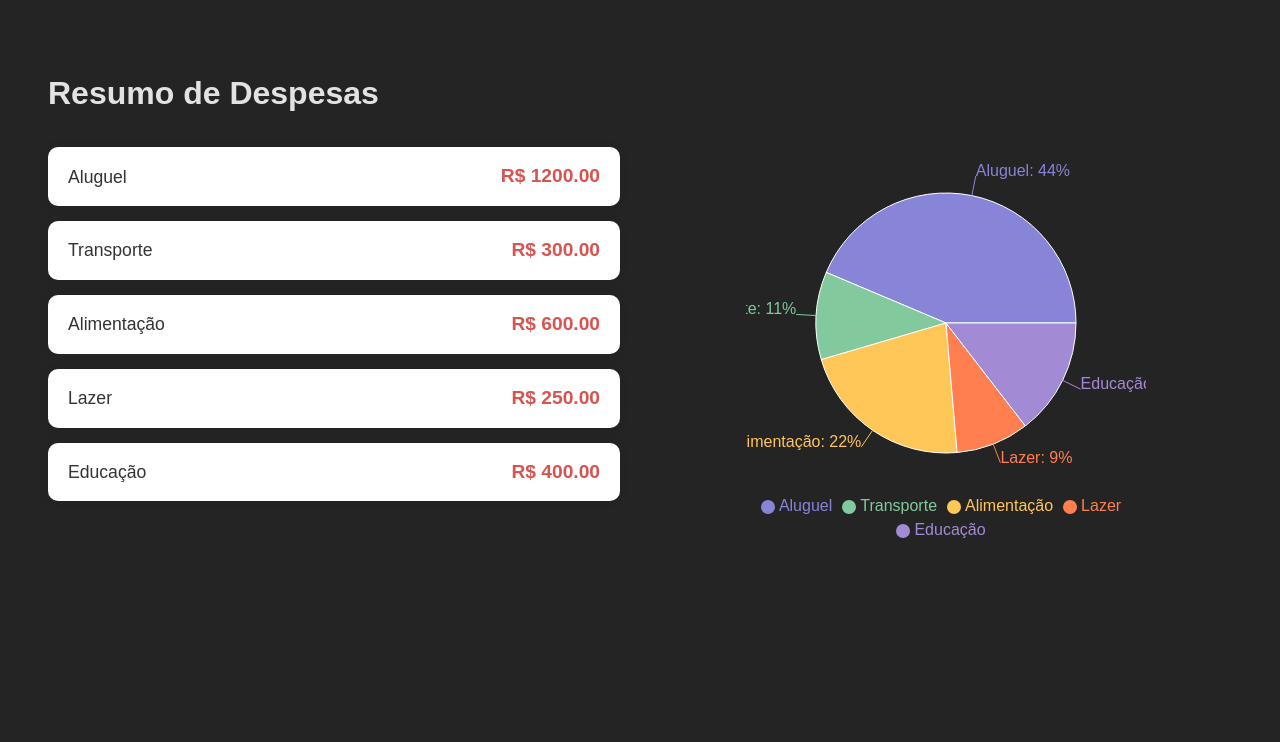
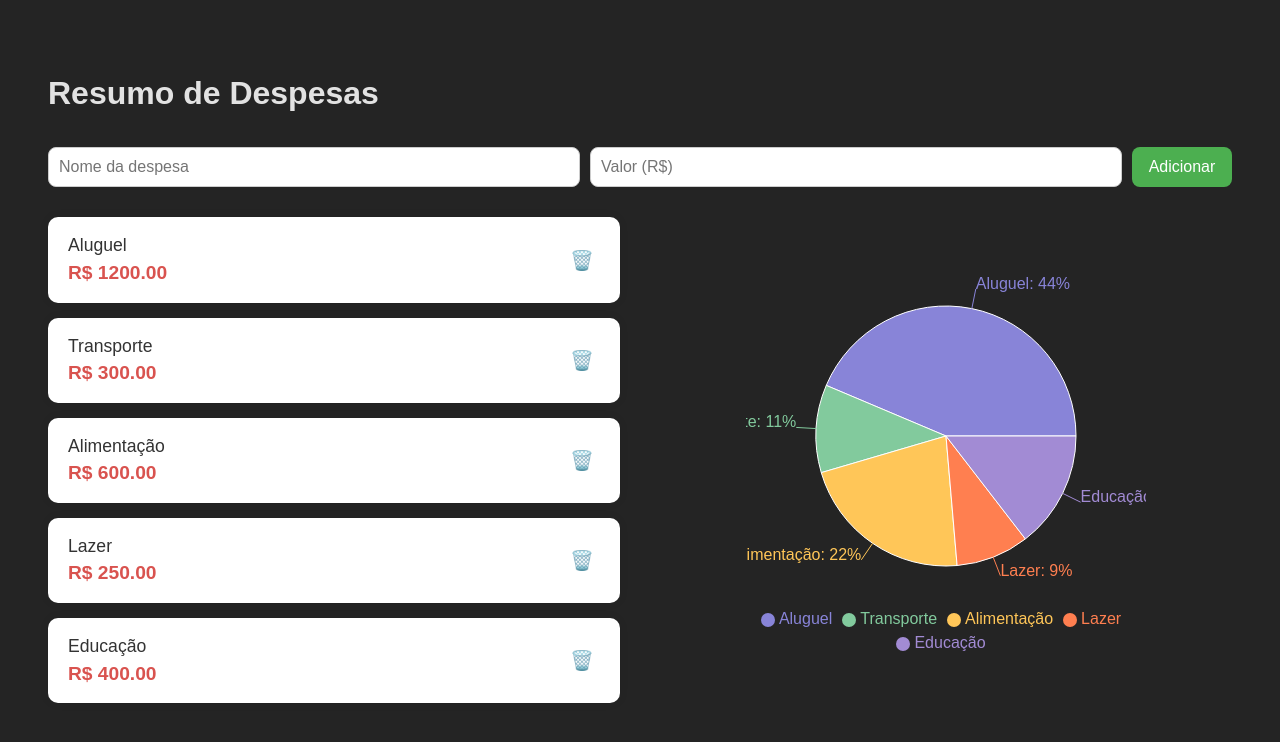
Before and after one commit to szrayane/PI-student-finance, a React (Vite) app in the folder front-end/: page /Despesas in a window 1280 px wide. Shown: the top 742 px of the page. Built offline with nearby package versions, Linux system fonts and the light colour scheme.

Commit message:
criando a funcionalidade de adicionar e remover novas despesas

```diff
--- a/front-end/src/pages/Despesas.css
+++ b/front-end/src/pages/Despesas.css
@@ -52,3 +52,54 @@
   justify-content: center;
   align-items: center;
 }
+
+/* ... Estilos anteriores ... */
+
+.expense-form {
+  display: flex;
+  gap: 10px;
+  margin-bottom: 30px;
+  flex-wrap: wrap;
+}
+
+.form-input {
+  padding: 10px;
+  font-size: 1em;
+  border: 1px solid #ccc;
+  border-radius: 8px;
+  flex: 1;
+  min-width: 180px;
+}
+
+.form-button {
+  background-color: #4caf50;
+  color: white;
+  padding: 10px 16px;
+  font-size: 1em;
+  border: none;
+  border-radius: 8px;
+  cursor: pointer;
+  min-width: 100px;
+}
+
+.form-button:hover {
+  background-color: #45a049;
+}
+
+.remove-button {
+  background: transparent;
+  border: none;
+  font-size: 1.2em;
+  cursor: pointer;
+  color: #d9534f;
+  margin-left: 10px;
+}
+
+.remove-button:hover {
+  color: #c9302c;
+}
+
+.expense-card > div {
+  display: flex;
+  flex-direction: column;
+}
--- a/front-end/src/pages/Despesas.jsx
+++ b/front-end/src/pages/Despesas.jsx
@@ -1,9 +1,8 @@
+import React, { useState } from 'react'
+import { PieChart, Pie, Cell, Tooltip, Legend } from 'recharts'
 import './Despesas.css'
-import React from 'react'
-import { PieChart, Pie, Cell, Tooltip, Legend } from 'recharts'
 
-// Dados fictícios de despesas
-const expenses = [
+const initialExpenses = [
   { name: 'Aluguel', value: 1200 },
   { name: 'Transporte', value: 300 },
   { name: 'Alimentação', value: 600 },
@@ -11,19 +10,69 @@ const expenses = [
   { name: 'Educação', value: 400 },
 ]
 
-const COLORS = ['#8884d8', '#82ca9d', '#ffc658', '#ff7f50', '#a28bd4']
+const COLORS = ['#8884d8', '#82ca9d', '#ffc658', '#ff7f50', '#a28bd4', '#61dafb', '#ffb3b3']
 
 const ExpenseDashboard = () => {
+  const [expenses, setExpenses] = useState(initialExpenses)
+  const [newName, setNewName] = useState('')
+  const [newValue, setNewValue] = useState('')
+
+  const handleAddExpense = (e) => {
+    e.preventDefault()
+    if (!newName.trim() || isNaN(newValue) || Number(newValue) <= 0) {
+      alert('Preencha os campos corretamente.')
+      return
+    }
+
+    setExpenses([...expenses, { name: newName.trim(), value: parseFloat(newValue) }])
+    setNewName('')
+    setNewValue('')
+  }
+
   return (
     <div className="dashboard-container">
       <h1 className="dashboard-title">Resumo de Despesas</h1>
+
+      {/* Formulário de Nova Despesa */}
+      <form onSubmit={handleAddExpense} className="expense-form">
+        <input
+          type="text"
+          placeholder="Nome da despesa"
+          value={newName}
+          onChange={(e) => setNewName(e.target.value)}
+          className="form-input"
+        />
+        <input
+          type="number"
+          placeholder="Valor (R$)"
+          value={newValue}
+          onChange={(e) => setNewValue(e.target.value)}
+          className="form-input"
+        />
+        <button type="submit" className="form-button">
+          Adicionar
+        </button>
+      </form>
+
       <div className="dashboard-content">
         {/* Lista de Despesas */}
         <div className="expense-list">
           {expenses.map((expense, index) => (
             <div className="expense-card" key={index}>
-              <span className="expense-name">{expense.name}</span>
-              <span className="expense-value">R$ {expense.value.toFixed(2)}</span>
+              <div>
+                <span className="expense-name">{expense.name}</span>
+                <span className="expense-value">R$ {expense.value.toFixed(2)}</span>
+              </div>
+              <button
+                className="remove-button"
+                onClick={() => {
+                  const confirmDelete = window.confirm(`Remover "${expense.name}"?`)
+                  if (confirmDelete) {
+                    setExpenses(expenses.filter((_, i) => i !== index))
+                  }
+                }}>
+                🗑️
+              </button>
             </div>
           ))}
         </div>
```
